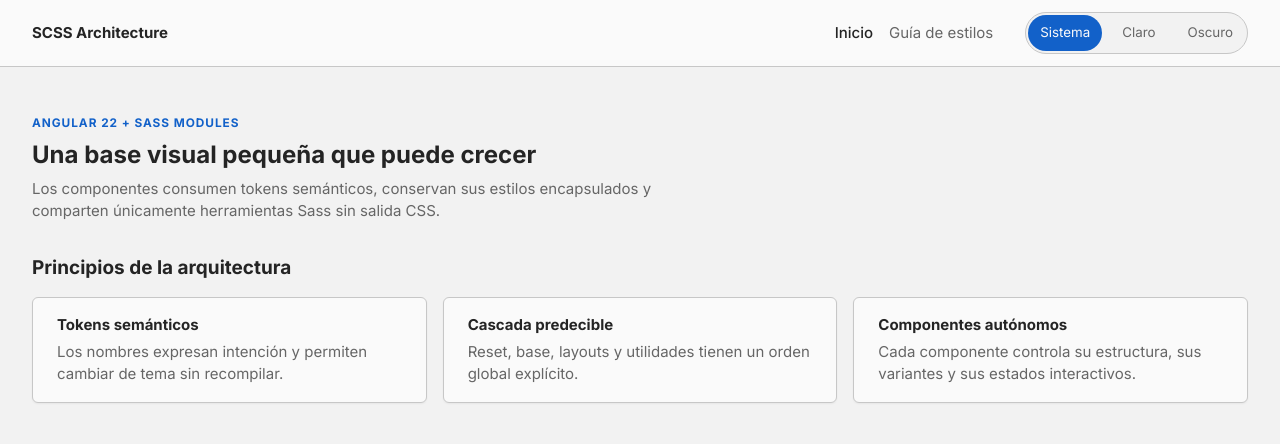
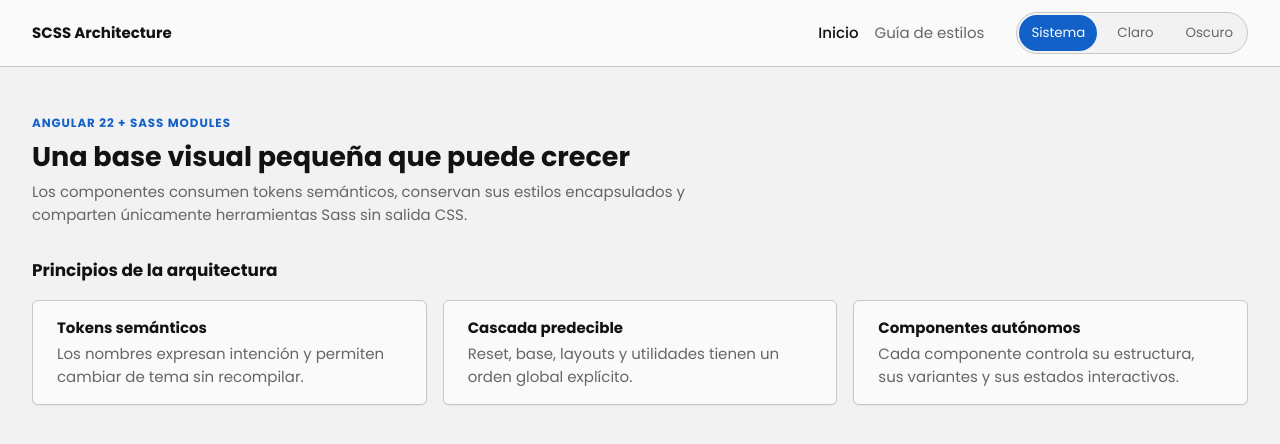
Before and after one commit to carlosarroyoam/scss-structure, an Angular app: page / in a window 1280 px wide. Shown: the top 444 px of the page. Built offline with nearby package versions, Linux system fonts and the light colour scheme.

Commit message:
add Poppins and update tokens

```diff
--- a/src/index.html
+++ b/src/index.html
@@ -10,7 +10,7 @@
     <link rel="preconnect" href="https://fonts.googleapis.com" />
     <link rel="preconnect" href="https://fonts.gstatic.com" crossorigin />
     <link
-      href="https://fonts.googleapis.com/css2?family=Inter:ital,opsz,wght@0,14..32,100..900;1,14..32,100..900&display=swap"
+      href="https://fonts.googleapis.com/css2?family=Poppins:ital,wght@0,100;0,200;0,300;0,400;0,500;0,600;0,700;0,800;0,900;1,100;1,200;1,300;1,400;1,500;1,600;1,700;1,800;1,900&display=swap"
       rel="stylesheet"
     />
     <script>
--- a/src/styles/base/_typography.scss
+++ b/src/styles/base/_typography.scss
@@ -12,13 +12,13 @@
   }
 
   h1 {
-    font-size: var(--font-size-3xl);
-    line-height: var(--line-height-3xl);
+    font-size: var(--font-size-4xl);
+    line-height: var(--line-height-4xl);
   }
 
   h2 {
-    font-size: var(--font-size-xl);
-    line-height: var(--line-height-xl);
+    font-size: var(--font-size-lg);
+    line-height: var(--line-height-lg);
   }
 
   h3 {
--- a/src/styles/themes/_palette.scss
+++ b/src/styles/themes/_palette.scss
@@ -11,7 +11,7 @@
   surface: map.get(scales.$neutral, 50),
   surface-muted: map.get(scales.$neutral, 100),
   // Text
-  text-primary: map.get(scales.$neutral, 900),
+  text-primary: map.get(scales.$neutral, 950),
   text-secondary: map.get(scales.$neutral, 600),
   text-disabled: map.get(scales.$neutral, 400),
   // Borders
--- a/src/styles/tokens/_semantic.scss
+++ b/src/styles/tokens/_semantic.scss
@@ -15,7 +15,7 @@
         --radius-#{$name}: #{$value};
       }
 
-      --font-sans: 'Inter', system-ui, sans-serif;
+      --font-sans: 'Poppins', system-ui, sans-serif;
       --font-serif: ui-serif, georgia, cambria, 'Times New Roman', times, serif;
       --font-mono: 'Cascadia Code', 'SFMono-Regular', consolas, monospace;
 
```
